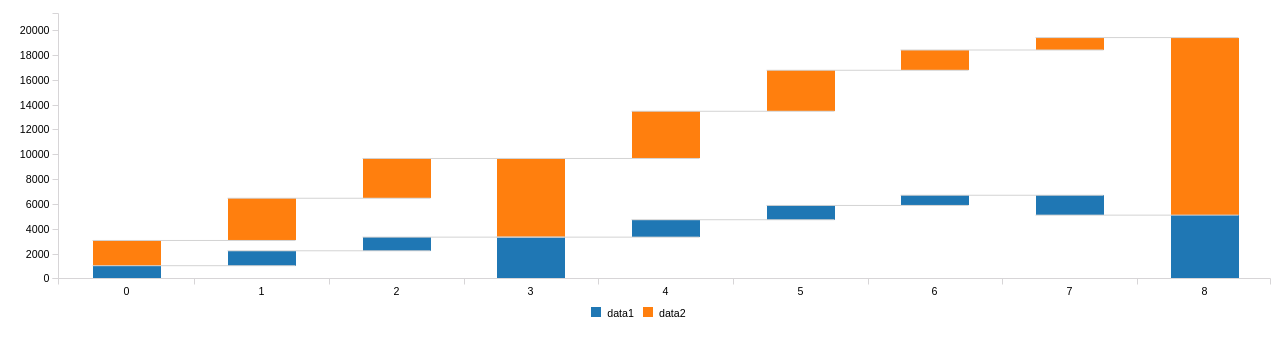
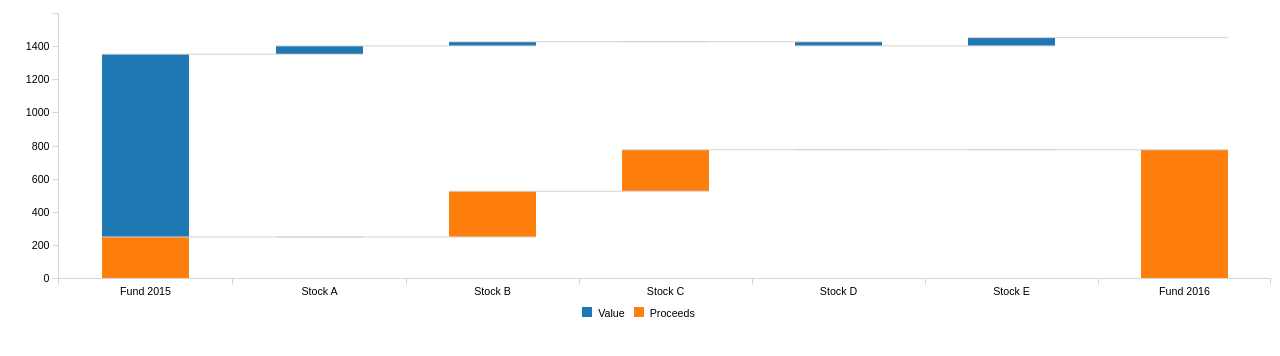
Before and after one commit to nsdevaraj/waterfallc3, a plain HTML site: page index.html in a window 1280 px wide. Drawn offline with Linux system fonts and the light colour scheme.

Commit message:
some real data for paired waterfall data

```diff
--- a/index.html
+++ b/index.html
@@ -9,19 +9,20 @@
     <script src="js/c3.modified.js"></script>
     <script>
       var chart = c3.generate({
-        data: {
+        data: {x: 'x',
           columns: [
-            ['data1', 1030, 1200, 1100,'#', 1400, 1150, 820, -1600, '$']
-            ,['data2', 2030, 2200, 2100,'#',   2400, 2150, 810, 2600, '$']
+		   ['x', 'Fund 2015', 'Stock A', 'Stock B', 'Stock C', 'Stock D', 'Stock E','Fund 2016'],
+            ['Value', 1100, 50, -250, -250, -25, 50, '$']
+            ,['Proceeds', 250, 0, 275, 250, 0, 0, '$']
           ],
         groups: [
-            ['data1', 'data2']
+            ['Proceeds','Value']
         ],
           waterfall: true,
           waterfallLineColor: "#d3d3d3",
           types : {
-            data1: "bar"
-			,data2: "bar"
+            Value: "bar"
+			,Proceeds: "bar"
           },
           onclick: function (d, element) { console.log("onclick", d, element); },
           onmouseover: function (d) { console.log("onmouseover", d); },
```
